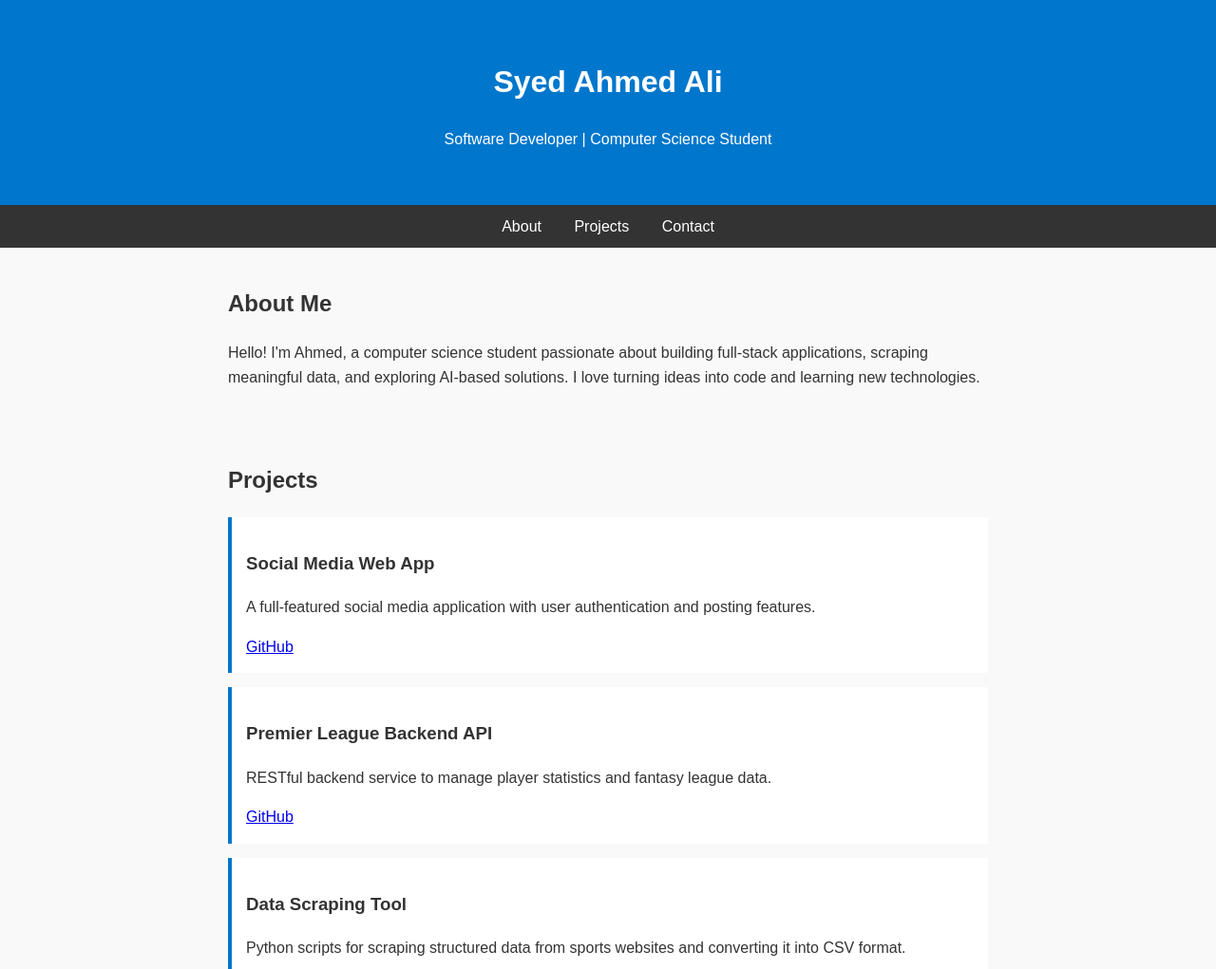
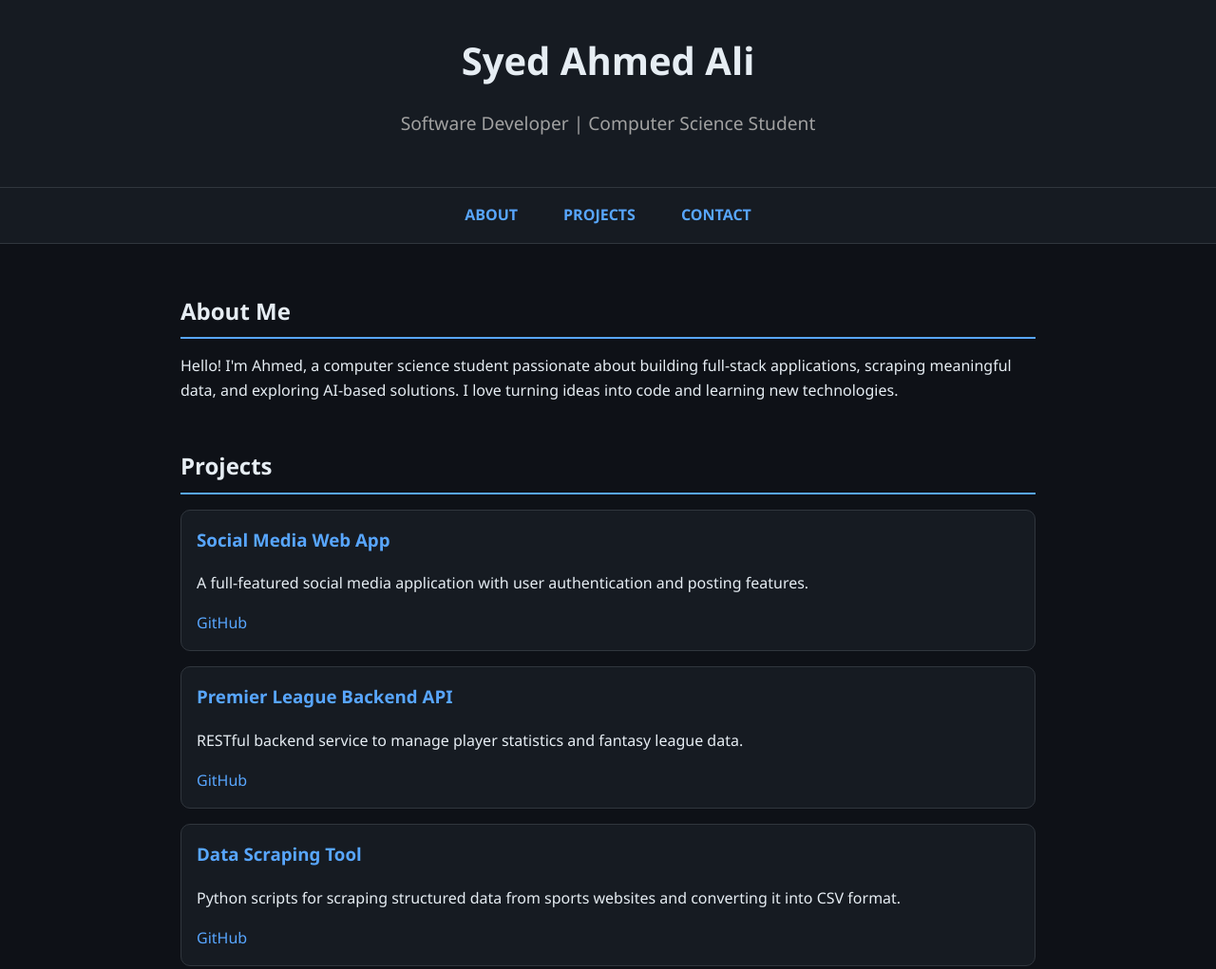
Before and after one commit to Ahmed0754/Portfolio, a plain HTML site: page index.html in a window 1280 px wide. Shown: the top 1021 px of the page at 95% size. Drawn offline with Linux system fonts and the light colour scheme.

Commit message:
Update style.css

```diff
--- a/style.css
+++ b/style.css
@@ -1,56 +1,105 @@
-/* General styles */
+/* Global Styles */
+:root {
+  --bg: #0e1117;
+  --text: #e6edf3;
+  --accent: #58a6ff;
+  --card-bg: #161b22;
+  --nav-bg: #161b22;
+  --border: #30363d;
+}
+
 body {
-    font-family: Arial, sans-serif;
+  margin: 0;
+  font-family: 'Segoe UI', sans-serif;
+  background-color: var(--bg);
+  color: var(--text);
   line-height: 1.6;
-    margin: 0;
-    background-color: #f9f9f9;
-    color: #333;
+}
+
+a {
+  color: var(--accent);
+  text-decoration: none;
+}
+
+a:hover {
+  text-decoration: underline;
 }
 
 /* Header */
 header {
-    background: #0077cc;
-    color: white;
-    padding: 40px 20px;
   text-align: center;
+  padding: 2rem 1rem;
+  background-color: var(--card-bg);
+  border-bottom: 1px solid var(--border);
+}
+
+header h1 {
+  font-size: 2.5rem;
+  margin: 0;
+}
+
+header p {
+  font-size: 1.2rem;
+  color: #a1a1a1;
 }
 
 /* Navigation */
 nav {
-    background: #333;
-    text-align: center;
-    padding: 10px 0;
+  display: flex;
+  justify-content: center;
+  background-color: var(--nav-bg);
+  padding: 1rem;
+  border-bottom: 1px solid var(--border);
 }
 
 nav a {
-    color: white;
-    margin: 0 15px;
-    text-decoration: none;
-  }
-
-  nav a:hover {
-    text-decoration: underline;
+  margin: 0 1.5rem;
+  font-weight: bold;
+  text-transform: uppercase;
 }
 
 /* Sections */
-  section {
-    padding: 20px;
-    max-width: 800px;
-    margin: auto;
+main {
+  padding: 2rem;
+  max-width: 900px;
+  margin: 0 auto;
 }
 
+section {
+  margin-bottom: 3rem;
+}
+
+h2 {
+  border-bottom: 2px solid var(--accent);
+  padding-bottom: 0.5rem;
+  margin-bottom: 1rem;
+}
+
+/* Projects */
 .project {
-    background: #fff;
-    padding: 15px;
-    margin: 15px 0;
-    border-left: 4px solid #0077cc;
+  background-color: var(--card-bg);
+  padding: 1rem;
+  margin-bottom: 1rem;
+  border: 1px solid var(--border);
+  border-radius: 10px;
+}
+
+.project h3 {
+  margin-top: 0;
+  color: var(--accent);
+}
+
+/* Contact */
+#contact a {
+  margin-right: 1rem;
+  font-weight: bold;
 }
 
 /* Footer */
 footer {
-    background: #333;
-    color: white;
   text-align: center;
-    padding: 10px 0;
-    margin-top: 40px;
+  padding: 1.5rem;
+  background-color: var(--card-bg);
+  border-top: 1px solid var(--border);
+  color: #888;
 }
```
Lines whose indentation alone changed are shown as unchanged.
